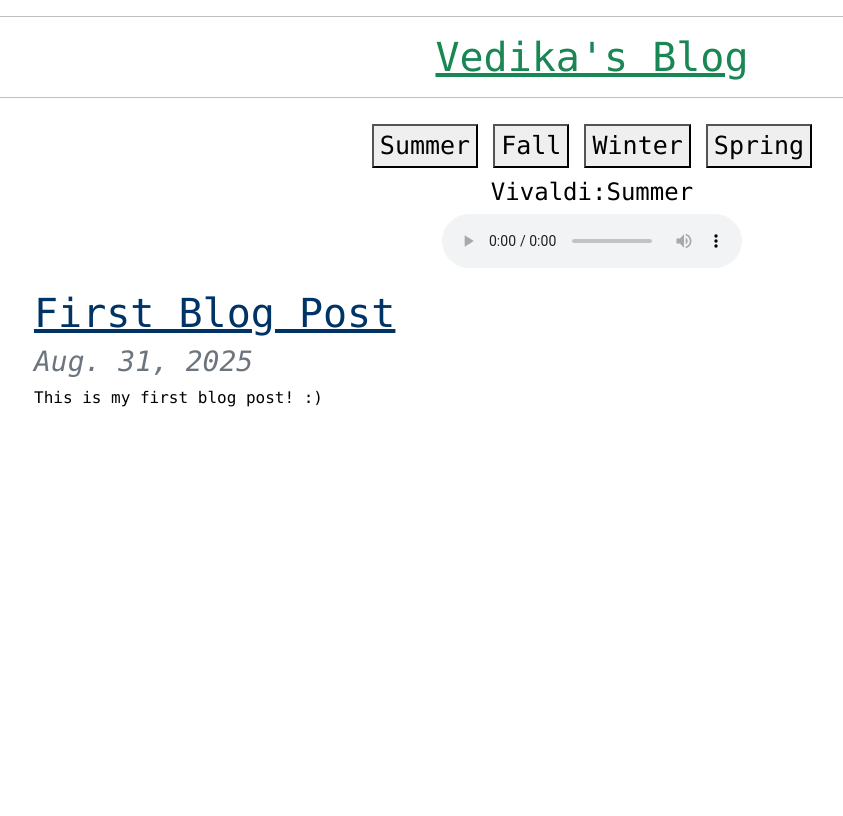
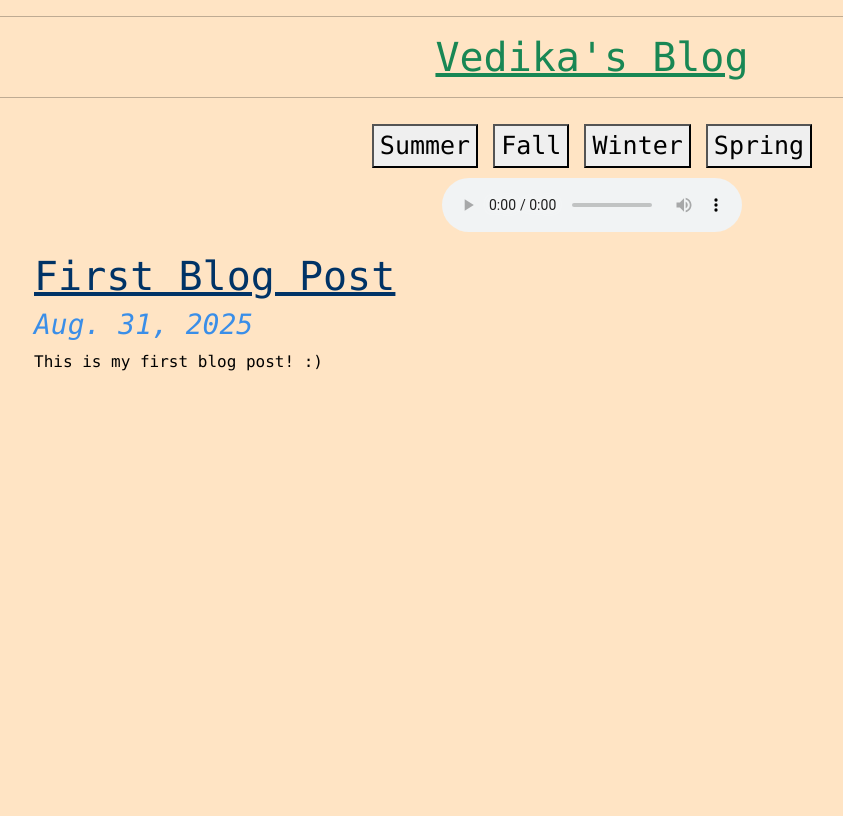
Before and after one commit to VC-create/gratitude, a Django app: page /1 in a window 1280 px wide. Shown: the whole page, without its empty margins (48-891 px from the left). Run offline with Django 5.2, Linux system fonts and the light colour scheme; data comes from the database, SQL or seed files in the repository.

Commit message:
finished the styling on the detail.html page, trying to get it to have a different background color to make the blog posts more readable.

```diff
--- a/pages/static/style.css
+++ b/pages/static/style.css
@@ -5,6 +5,7 @@ body {
     height: 100vh;
     width: 100%;
     color: black;
+    background-color:bisque;
 }
 
 header {
--- a/pages/templates/base.html
+++ b/pages/templates/base.html
@@ -30,7 +30,7 @@
         <button onclick="toggleTheme('fall.css')">Fall</button>
         <button onclick="toggleTheme('winter.css')">Winter</button>
         <button onclick="toggleTheme('spring.css')">Spring</button>
-        <h4 id="seasonMusic">Vivaldi:Summer</h4>
+        <h4 id="seasonMusic"></h4>
         <audio id="audio" controls autoplay>
           <source id="music" src="{% static 'audios/summer.mp3' %}" type="audio/mpeg">
           Your browser does not support the audio element.
--- a/pages/templates/detail.html
+++ b/pages/templates/detail.html
@@ -2,23 +2,30 @@
 <!--it displays the blog post, unique for each!-->
 {% extends 'base.html' %}
 
-{% block content %}
+<div class="blog-content">{% block content %}
 
 <h1><u>{{post.title}}</u></h1>
-<h3 class="text-secondary"><em>{{post.date}}</em></h3>
+<h3><em>{{post.date}}</em></h3>
 {{post.content}}
 {% endblock %}
+</div>
 
 
 {% block extra_styles %}
     <style>
+        body{
+            background-color:bisque;
+        }
         h1 {
             color: #003366;
             text-decoration: underline;
         }
-        .text-secondary {
+        h3{
             font-style: italic;
             color: rgb(58, 142, 232);
         }
+        .blog-content{
+            background-color: white;
+        }
     </style>
 {% endblock %}
```
